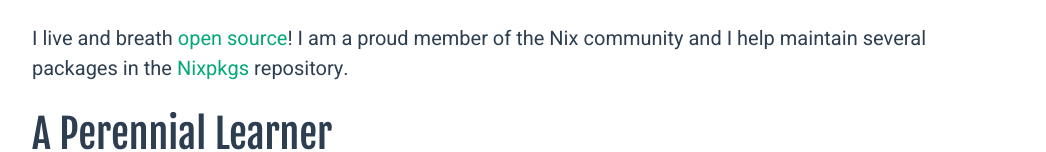
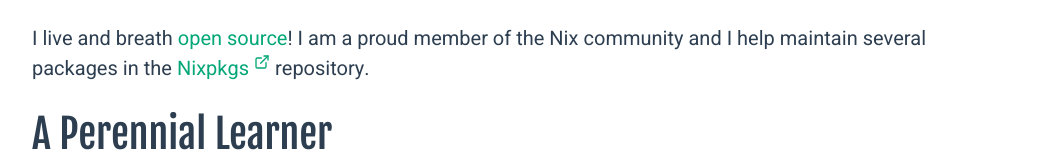
Before and after one commit to jfvillablanca/portfolio, a Vue app: page /about in a window 1280 px wide. Shown: the part 452-604 px from the top of the page, without its empty margins (116-1162 px from the left). Built offline with nearby package versions, Linux system fonts and the light colour scheme.

Commit message:
style: add ExternalLink icon for nixpkgs link

```diff
--- a/src/views/AboutView.vue
+++ b/src/views/AboutView.vue
@@ -1,5 +1,5 @@
 <script setup lang="ts">
-import { ChevronRight } from 'lucide-vue-next'
+import { ChevronRight, ExternalLink } from 'lucide-vue-next'
 const thingsToLearn = [
     'Vue 3 and the Composition API',
     'CLI Development',
@@ -30,7 +30,10 @@ const thingsToLearn = [
         <p class="section-paragraph font-sans">
             I live and breath <span class="accented">open source</span>! I am a proud member of the
             Nix community and I help maintain several packages in the
-            <a href="https://github.com/NixOS/nixpkgs" target="_blank">Nixpkgs</a>
+            <a class="inline-flex gap-2" href="https://github.com/NixOS/nixpkgs" target="_blank">
+                Nixpkgs
+                <ExternalLink :size="16" />
+            </a>
             repository.
         </p>
 
```
